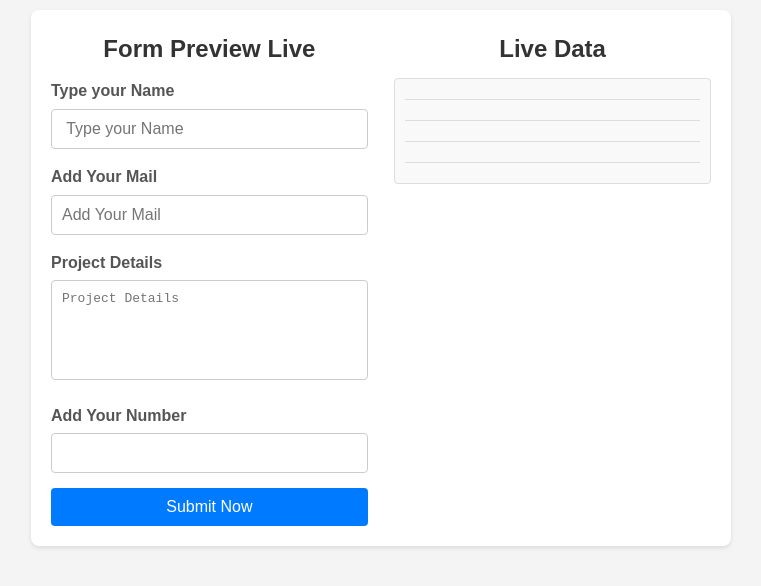
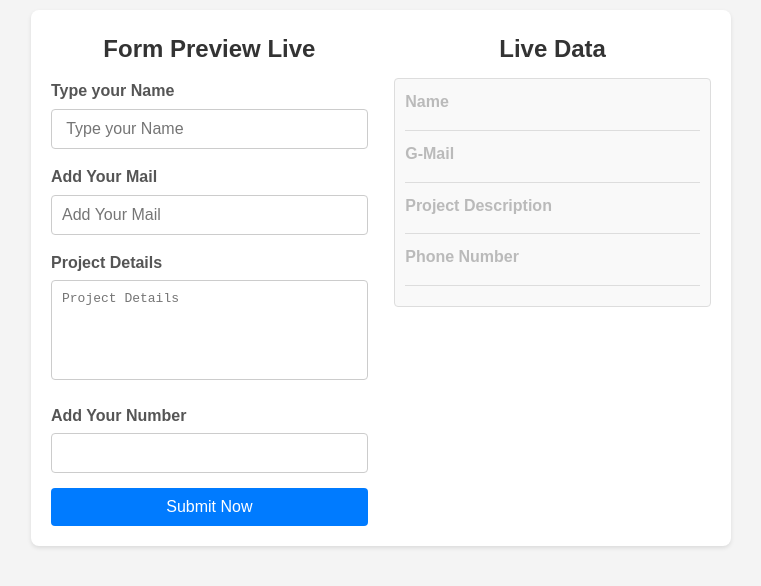
Before and after one commit to ridhwanahsan/form-project, a plain HTML site: page index.html in a window 1280 px wide. Shown: the whole page, without its empty margins (259-1020 px from the left). Drawn offline with Linux system fonts and the light colour scheme.

Commit message:
cilor change data label

```diff
--- a/index.html
+++ b/index.html
@@ -26,9 +26,13 @@
 <section class="outbox">
     <h2>Live Data </h2>
     <div class="outputt">
+        <label for="output1" class="ope">Name </label>
         <p id="output1" class="pr"></p>
+        <label for="outmail" class="ope">G-Mail</label>
         <p id="outmail" class="pr"></p>
+        <label for="otproject" class="ope">Project Description</label>
         <p id="otproject" class="pr"></p>
+        <label for="outnum" class="ope">Phone Number</label>
         <p id="outnum" class="pr"></p>
     </div>
 </section>
--- a/style.css
+++ b/style.css
@@ -90,6 +90,9 @@ input[type="submit"]:hover {
     padding: 5px;
     border-bottom: 1px solid #ddd;
 }
+.ope {
+    color: #83838388;
+}
 
 @media (min-width: 600px) {
     .main-box {
```
